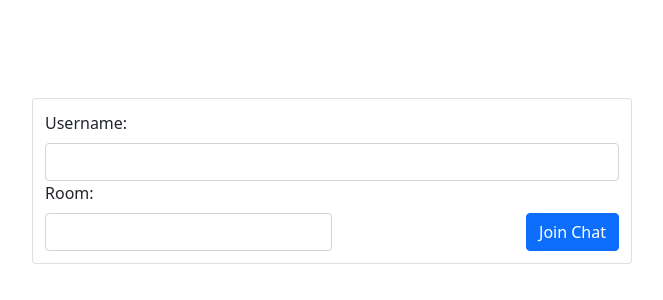
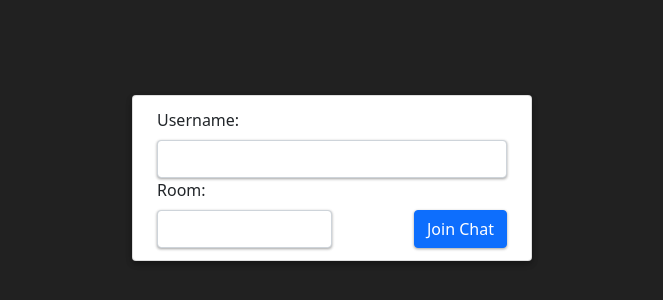
Before and after one commit to lundregan/zergchat, a website: page index.html in a window 1280 px wide. Shown: the part 222-522 px from the top of the page, without its empty margins (308-971 px from the left). Drawn offline with nearby package versions, Linux system fonts and the light colour scheme.

Commit message:
index styling, inspiration from material design

```diff
--- a/index.html
+++ b/index.html
@@ -24,16 +24,18 @@
 </script>
 
 <body>
-    <div id="cardLogin" class="card mx-auto">
+    <div id="app" class="center">
+        <div id="cardLogin" class="card mx-auto center bs">
             <form class="" action="chat">
                 <label for="name" class="form-label">Username:</label>
-            <input class="form-control" type="name" id="name" name="name" required>
+                <input class="form-control bs-min" type="name" id="name" name="name" required>
                 <label for="room" class="form-label">Room:</label><br />
                 <div class="d-flex justify-content-between">
-                <input class="form-control w-50" type="room" id="room" name="room" required>
-                <button class="btn btn-primary" type="submit">Join Chat</button>
+                    <input class="form-control w-50 bs-min" type="room" id="room" name="room" required>
+                    <button class="btn btn-primary bs-min" type="submit">Join Chat</button>
                 </div>
             </form>
+        </div>
     </div>
 
     <!-- SCRIPTS -->
--- a/public/index.css
+++ b/public/index.css
@@ -1,11 +1,45 @@
+:root {
+    --color-primary: #B61212;
+    --color-secondary: #12B6B6;
+
+    --color-background: #212121;
+}
+
+#app {
+    width: 100vw;
+    height: 100vh;
+
+    background: var(--color-background);
+}
+
+.center {
+    display: flex;
+    justify-content: center;
+    align-items: center;
+}
+
 #cardLogin {
-    margin-top: 40vh;
-
     min-width: 200px;
-    width:600px;
+    width:400px;
     max-width: 90vw;
 }
 
 form {
     padding: 12px;
 }
+
+.bs {
+    box-shadow: 0 3px 6px rgba(0,0,0,0.16), 0 3px 6px rgba(0,0,0,0.23);
+}
+
+.bs-min {
+    box-shadow: 0 1px 3px rgba(0,0,0,0.16), 0 1px 3px rgba(0,0,0,0.23);
+}
+
+.bs:hover {
+    box-shadow: 0 14px 28px rgba(0,0,0,0.25), 0 10px 10px rgba(0,0,0,0.22);
+}
+
+.bs-min:hover {
+    box-shadow: 0 7px 14px rgba(0,0,0,0.25), 0 5px 5px rgba(0,0,0,0.22);
+}
```
Lines whose indentation alone changed are shown as unchanged.
